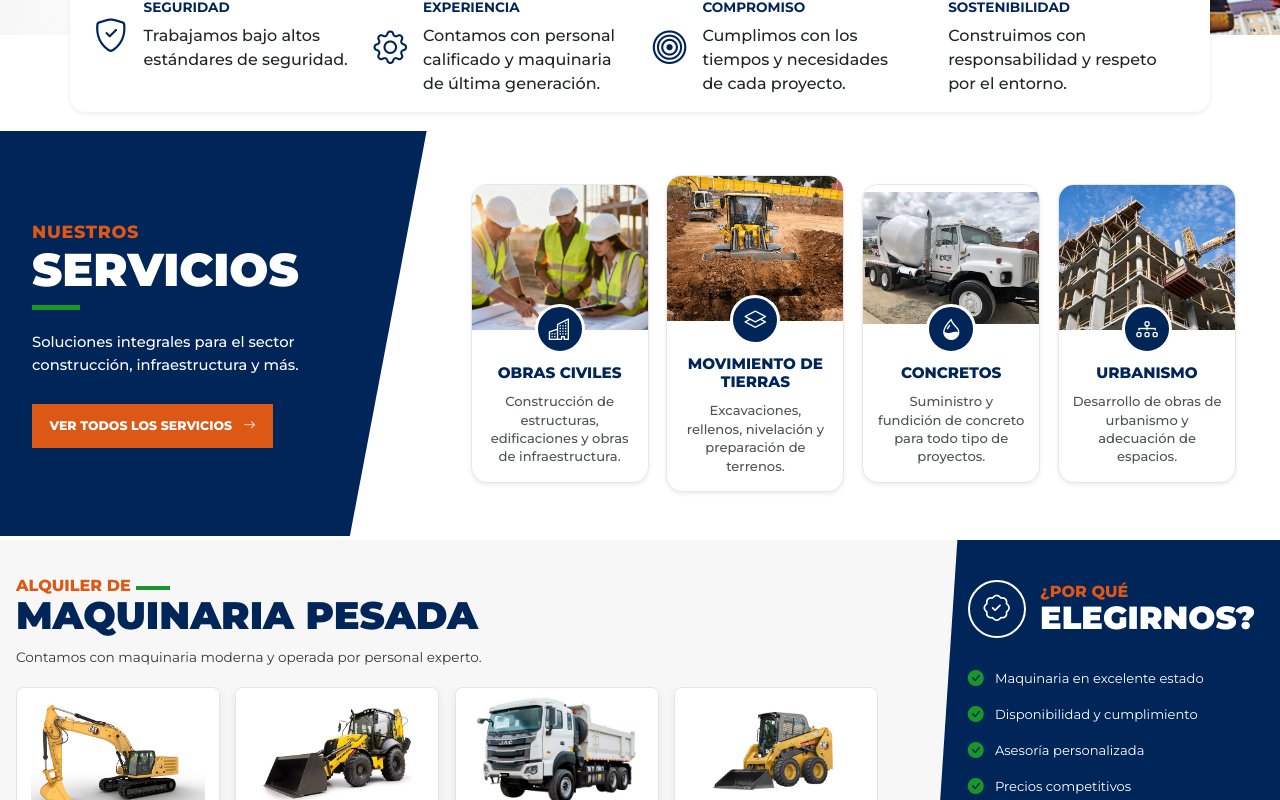
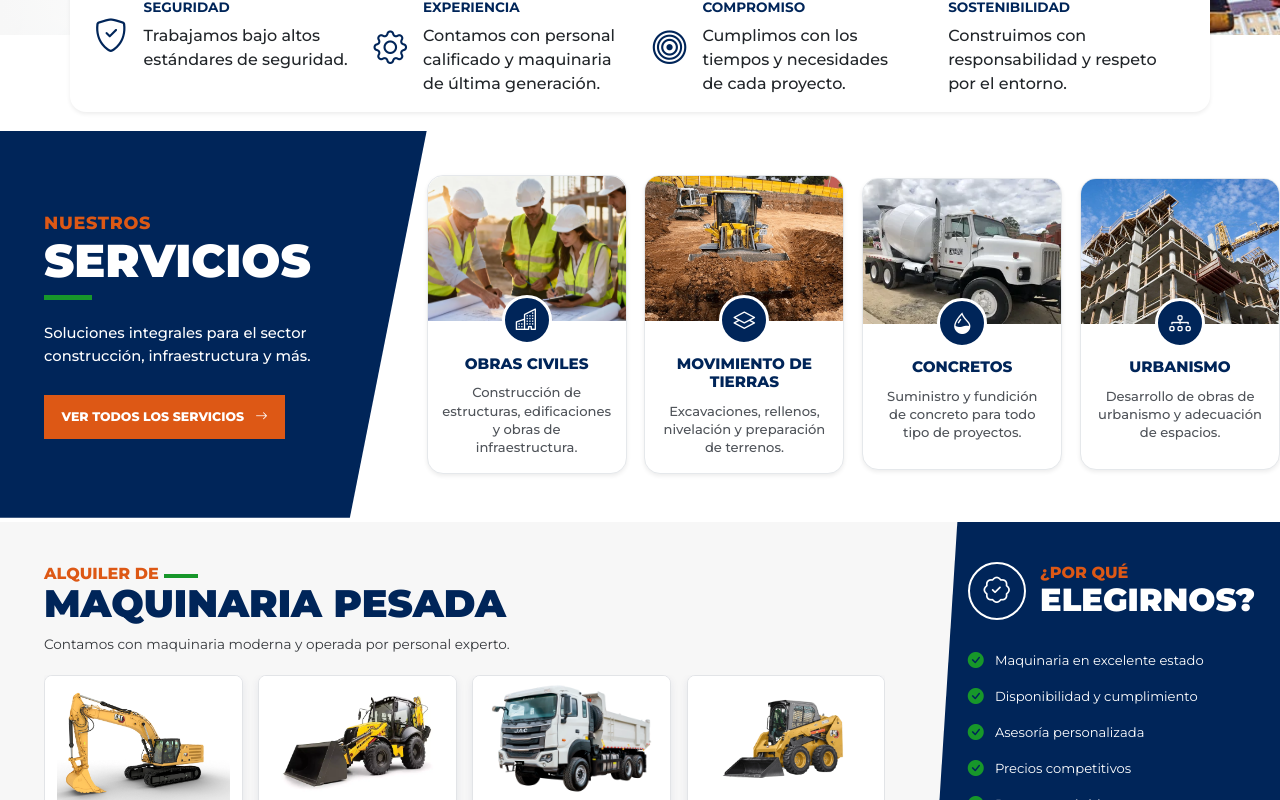
Before and after one commit to pauchacon16/Ingesem-Web, an Angular app: page / in a window 1280 px wide. Shown: the part 640-1440 px from the top of the page. Built offline with nearby package versions, Linux system fonts and the light colour scheme.

Commit message:
Solución resoluciones fullhd

```diff
--- a/src/app/maquinaria/maquinaria.scss
+++ b/src/app/maquinaria/maquinaria.scss
@@ -13,7 +13,7 @@
 }
 
 .equipment-list {
-	padding: 2.4rem clamp(1rem, 4vw, 5.5rem) 2.4rem max(1rem, calc((100vw - 1320px) / 2));
+	padding: 2.75rem;
 }
 
 .equipment-heading {
--- a/src/app/servicios/servicios.scss
+++ b/src/app/servicios/servicios.scss
@@ -18,7 +18,7 @@
 	display: flex;
 	flex-direction: column;
 	justify-content: center;
-	padding: 2.75rem clamp(2rem, 4vw, 4.5rem) 2.75rem max(2rem, calc((100vw - 1320px) / 2));
+	padding: 2.75rem;
 	color: #fff;
 	background: vars.$primary;
 	clip-path: polygon(0 0, 100% 0, 82% 100%, 0 100%);
@@ -90,7 +90,7 @@
 	grid-template-columns: repeat(4, minmax(0, 1fr));
 	gap: clamp(0.75rem, 1.4vw, 1.35rem);
 	align-items: center;
-	padding: 2.75rem;
+	padding: 2.75rem 0;
 }
 
 .service-card {
```
